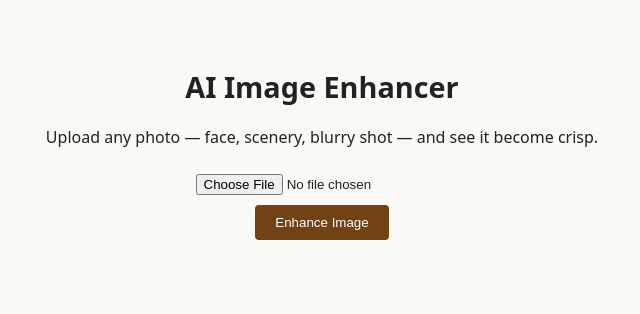
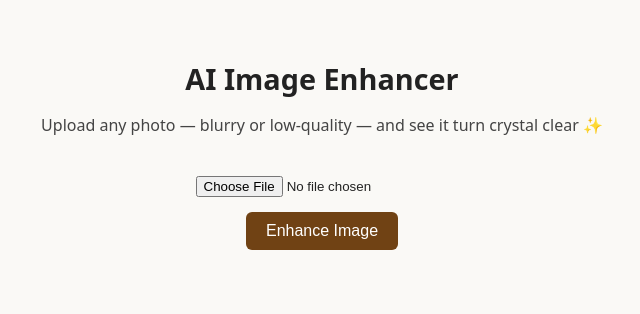
Before and after one commit to BLOUDANJEWELLERY/Enhancer, a FastAPI app: page / in a window 1280 px wide. Shown: the top 314 px of the page, without its empty margins (318-958 px from the left). Run offline with FastAPI, Linux system fonts and the light colour scheme.

Commit message:
Update index.html

```diff
--- a/app/templates/index.html
+++ b/app/templates/index.html
@@ -1,7 +1,8 @@
 <!DOCTYPE html>
 <html lang="en">
 <head>
-  <meta charset="UTF-8">
+  <meta charset="UTF-8" />
+  <meta name="viewport" content="width=device-width, initial-scale=1.0" />
   <title>AI Image Enhancer</title>
   <style>
     body {
@@ -9,25 +10,35 @@
       background: #faf9f6;
       color: #222;
       text-align: center;
-      padding: 40px;
+      padding: 40px 20px;
+      margin: 0;
     }
     h1 {
       font-size: 1.8em;
-      margin-bottom: 20px;
+      margin-bottom: 10px;
+    }
+    p {
+      color: #444;
+      margin-bottom: 25px;
     }
     input[type="file"] {
-      margin: 10px 0;
+      margin: 15px 0;
     }
     button {
       background: #704214;
       color: white;
       border: none;
       padding: 10px 20px;
+      font-size: 1em;
       cursor: pointer;
-      border-radius: 4px;
+      border-radius: 6px;
+      transition: 0.2s ease;
     }
     button:hover {
       background: #5c3610;
+    }
+    #result {
+      margin-top: 25px;
     }
     img {
       margin-top: 20px;
@@ -35,25 +46,33 @@
       border-radius: 8px;
       box-shadow: 0 4px 20px rgba(0,0,0,0.1);
     }
+    @media (max-width: 600px) {
+      body {
+        padding: 20px 10px;
+      }
+    }
   </style>
 </head>
 <body>
   <h1>AI Image Enhancer</h1>
-  <p>Upload any photo — face, scenery, blurry shot — and see it become crisp.</p>
+  <p>Upload any photo — blurry or low-quality — and see it turn crystal clear ✨</p>
+
   <form id="upload-form">
     <input type="file" id="file" accept="image/*" required>
     <br>
     <button type="submit">Enhance Image</button>
   </form>
+
   <div id="result"></div>
 
   <script>
     const form = document.getElementById("upload-form");
     form.addEventListener("submit", async (e) => {
       e.preventDefault();
+
       const fileInput = document.getElementById("file");
       const file = fileInput.files[0];
-      if (!file) return alert("Please select an image");
+      if (!file) return alert("Please select an image first.");
 
       const formData = new FormData();
       formData.append("file", file);
@@ -61,17 +80,15 @@
       const resultDiv = document.getElementById("result");
       resultDiv.innerHTML = "<p>Processing... Please wait ⏳</p>";
 
-      const res = await fetch("/enhance", {
-        method: "POST",
-        body: formData,
-      });
+      try {
+        const res = await fetch("/enhance", { method: "POST", body: formData });
+        if (!res.ok) throw new Error("Enhancement failed.");
 
-      if (res.ok) {
         const blob = await res.blob();
         const url = URL.createObjectURL(blob);
-        resultDiv.innerHTML = `<h3>Enhanced Image:</h3><img src="${url}" alt="Enhanced Image">`;
-      } else {
-        resultDiv.innerHTML = "<p style='color:red;'>Failed to enhance image.</p>";
+        resultDiv.innerHTML = `<h3>Enhanced Image:</h3><img src="${url}" alt="Enhanced Image" />`;
+      } catch (err) {
+        resultDiv.innerHTML = `<p style="color:red;">❌ ${err.message}</p>`;
       }
     });
   </script>
```
